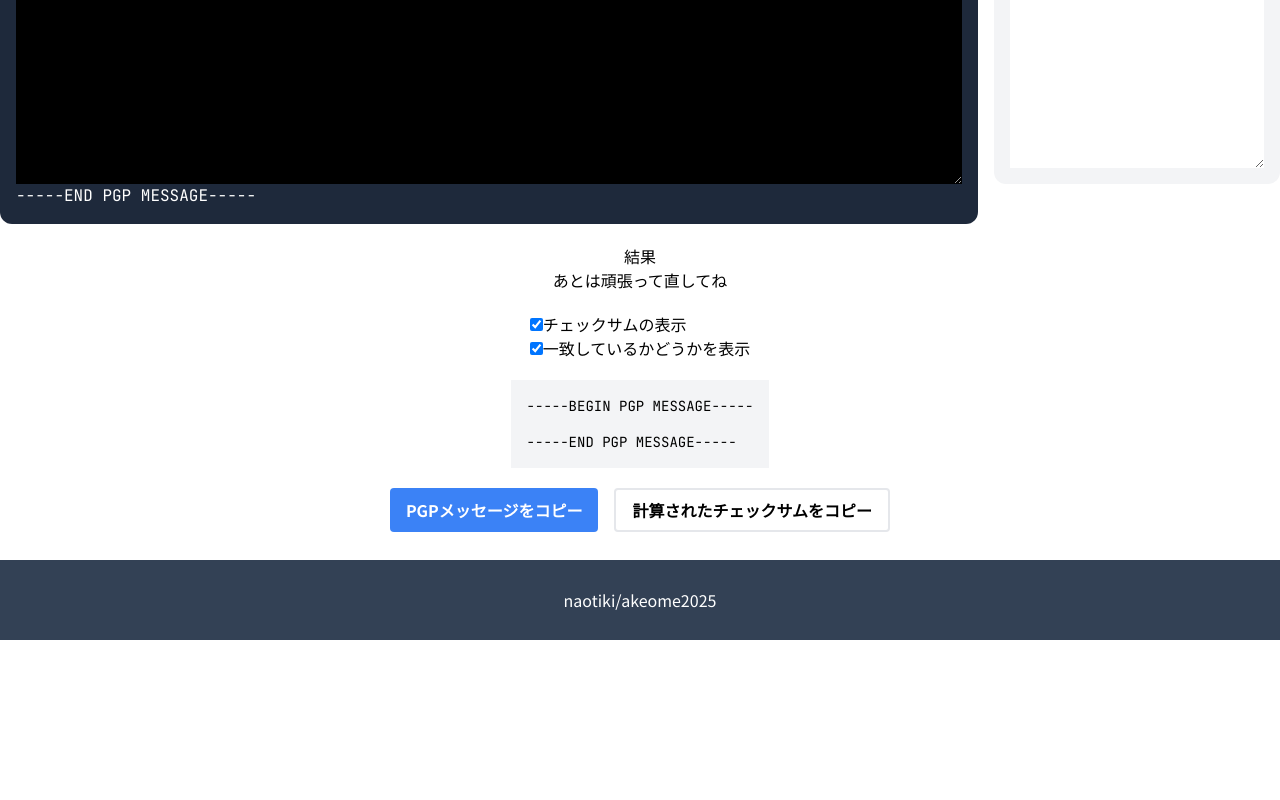
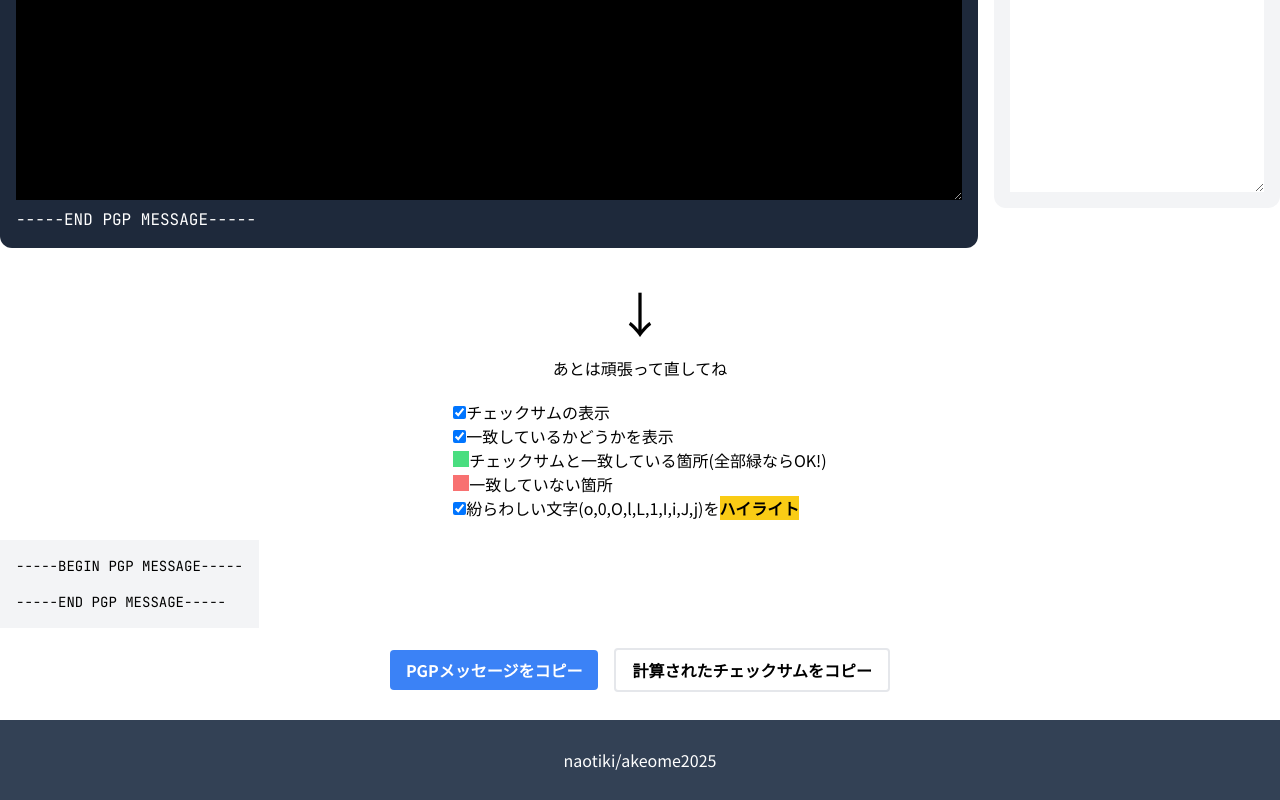
Before and after one commit to naotiki/akeome2025, a React (Vite) app: page / in a window 1280 px wide. Shown: the part 500-1300 px from the top of the page. Before the commit the page ends 1140 px from the top, so only its background shows below. Built offline with nearby package versions, Linux system fonts and the light colour scheme.

Commit message:
improve style (for sp)

```diff
--- a/src/App.tsx
+++ b/src/App.tsx
@@ -1,4 +1,4 @@
-import { useEffect, useState } from "react";
+import React, { useEffect, useState } from "react";
 import "./App.css";
 import { cn } from "./util";
 import crc8 from "crc/crc8";
@@ -7,6 +7,10 @@ type Result = {
   checksums: string[];
   correctChecksums: string[];
 }[];
+
+//紛らわしい文字列
+const confusingCharacters = ["o", "0", "O", "l", "L", "1", "I", "i", "J", "j"];
+
 function App() {
   const [slice] = useState(16);
   const [text, setText] = useState("");
@@ -14,7 +18,8 @@ function App() {
   const [correctChecksumsText, setCorrectChecksumsText] = useState<string>("");
   const [visibleChecksums, setVisibleChecksums] = useState(true);
   const [showDifference, setShowDifference] = useState(true);
-
+  const [highlightConfusingCharacters, setHighlightConfusingCharacters] =
+    useState(true);
   useEffect(() => {
     const correctChecksums = correctChecksumsText
       .split("\n")
@@ -46,7 +51,7 @@ function App() {
   return (
     <>
       <main className="flex flex-col items-center justify-center min-h-screen py-2 gap-5">
-        <h1 className="text-5xl font-bold akeome">あけおめ</h1>
+        <h1 className="text-7xl font-bold akeome">あけおめ</h1>
         <a
           href="https://keys.openpgp.org/vks/v1/by-fingerprint/E6FBD0BFDB69CCCEBDDD77198A9869D6C11124B6"
           className="text-blue-500 hover:text-blue-700 underline"
@@ -55,7 +60,7 @@ function App() {
         </a>
         <h2>年賀状解読補助ツール</h2>
         <div className="w-full flex flex-col gap-4 items-center xl:flex-row justify-center">
-          <div className="rounded-xl font-mono w-full h-[35rem] max-w-5xl flex flex-col justify-center bg-slate-800 text-white p-4">
+          <div className="rounded-xl font-mono w-full h-[35rem] max-w-5xl flex gap-2 flex-col justify-center bg-slate-800 text-white p-4">
             <p className="text-xl font-sans">1. 暗号文</p>
             <p className="mb-4">-----BEGIN PGP MESSAGE-----</p>
             <textarea
@@ -67,7 +72,7 @@ function App() {
             ></textarea>
             <p>-----END PGP MESSAGE-----</p>
           </div>
-          <div className="rounded-xl font-mono h-[30rem] max-w-5xl flex flex-col  justify-center bg-gray-100 p-4">
+          <div className="rounded-xl font-mono h-[30rem] max-w-5xl flex flex-col gap-2 justify-center bg-gray-100 p-4">
             <p className="text-xl font-sans">
               2. 年賀状のチェックサム(オプション)
             </p>
@@ -81,7 +86,8 @@ function App() {
           </div>
         </div>
         <div className="text-center">
-          <p>結果</p>
+          <p className="text-5xl my-5">↓</p>
+
           <p>あとは頑張って直してね</p>
         </div>
         <div>
@@ -104,9 +110,35 @@ function App() {
               id="showDifference"
             />
             <label htmlFor="showDifference">一致しているかどうかを表示</label>
+            <p>
+              <div className="inline-block w-4 h-4 bg-green-400" />
+              チェックサムと一致している箇所(全部緑ならOK!)
+            </p>
+            <p>
+              <div className="inline-block w-4 h-4 bg-red-400" />
+              一致していない箇所
+            </p>
+          </div>
+          <div>
+            <input
+              type="checkbox"
+              onChange={() =>
+                setHighlightConfusingCharacters(!highlightConfusingCharacters)
+              }
+              checked={highlightConfusingCharacters}
+              name="highlightConfusingCharacters"
+              id="highlightConfusingCharacters"
+            />
+            <label htmlFor="highlightConfusingCharacters">
+              紛らわしい文字({confusingCharacters.join(",")})を
+              <span className="bg-yellow-400 font-bold text-black">
+                ハイライト
+              </span>
+            </label>
           </div>
         </div>
-        <div className="font-mono w-max text-sm max-w-5xl flex flex-col  justify-center bg-gray-100 p-4">
+        <div className="overflow-x-scroll w-full">
+          <div className="w-max font-mono text-sm max-w-5xl flex flex-col  justify-center bg-gray-100 p-4">
             <p className="mb-4">-----BEGIN PGP MESSAGE-----</p>
             {result.map((line, i) => (
               <div key={i} className="grid grid-cols-[1fr,auto] gap-2 ">
@@ -130,7 +162,22 @@ function App() {
                             : "bg-red-400")
                       )}
                     >
-                    {block}
+                      {highlightConfusingCharacters
+                        ? [...block].map((c, k) =>
+                            confusingCharacters.includes(c) ? (
+                              <span
+                                key={c + k + j + i}
+                                className="bg-yellow-400 font-bold text-black"
+                              >
+                                {c}
+                              </span>
+                            ) : (
+                              <React.Fragment key={c + k + j + i}>
+                                {c}
+                              </React.Fragment>
+                            )
+                          )
+                        : block}
                     </div>
                   ))}
                 </div>
@@ -165,7 +212,8 @@ function App() {
             ))}
             <p>-----END PGP MESSAGE-----</p>
           </div>
-        <div className="flex gap-4">
+        </div>
+        <div className="flex gap-4 flex-wrap items-center justify-center">
           <button
             className="bg-blue-500 hover:bg-blue-700 text-white font-bold py-2 px-4 rounded"
             onClick={() => {
@@ -191,7 +239,12 @@ function App() {
         </div>
       </main>
       <footer className="mt-5 w-full bg-slate-700 min-h-20 flex items-center justify-center text-white">
-            <a href="https://github.com/naotiki/akeome2025" className="hover:underline">naotiki/akeome2025</a>
+        <a
+          href="https://github.com/naotiki/akeome2025"
+          className="hover:underline"
+        >
+          naotiki/akeome2025
+        </a>
       </footer>
     </>
   );
```
Lines whose indentation alone changed are shown as unchanged.
